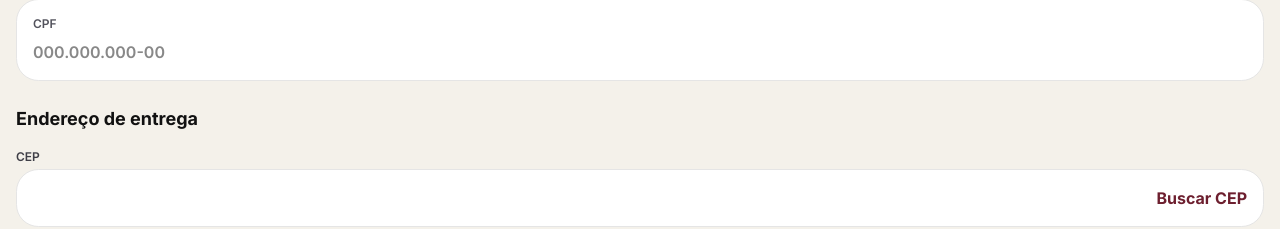
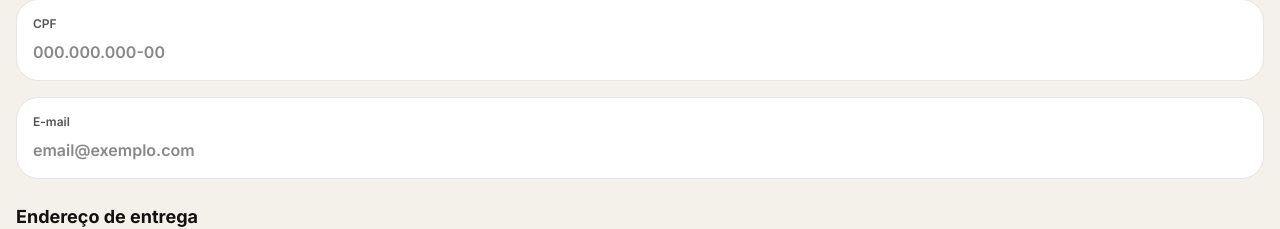
Before and after one commit to Meucardapioapp/meu-cardapio, a Next.js app: page /1/endereco in a window 1280 px wide. Shown: the part 381-610 px from the top of the page. Built offline with nearby package versions, Linux system fonts and the light colour scheme; no server answers; the database is empty.

Commit message:
Google Pay integração

```diff
--- a/app/[slug]/endereco/page.tsx
+++ b/app/[slug]/endereco/page.tsx
@@ -127,6 +127,10 @@ const [numero, setNumero] =
 
 const [cpf, setCpf] =
   useState("")
+
+  const [email, setEmail] = useState("");
+
+const [complemento, setComplemento] = useState("");
 
 const [freteCalculado, setFreteCalculado] =
   useState(false)
@@ -542,6 +546,38 @@ function resetarFrete() {
 
 </div>
 
+<div
+  className="
+    bg-white
+    rounded-xl
+    border
+    p-4
+    mt-4
+  "
+>
+  <p
+    className="
+      text-xs
+      font-semibold
+      mb-2
+      text-zinc-600
+    "
+  >
+    E-mail
+  </p>
+
+  <input
+    value={email}
+    onChange={(e) => setEmail(e.target.value)}
+    placeholder="email@exemplo.com"
+    className="
+      w-full
+      outline-none
+      font-semibold
+    "
+  />
+</div>
+
 <h2
   className="
     font-bold
@@ -670,6 +706,8 @@ function resetarFrete() {
       </p>
 
 <input
+  value={complemento}
+  onChange={(e) => setComplemento(e.target.value)}
   placeholder="Apto 101"
   className="
     w-full
@@ -762,19 +800,6 @@ function resetarFrete() {
     />
 
   </div>
-
-
-
-
-
-
-
-
-
-
-
-
-
 
 </div>
 
@@ -937,20 +962,21 @@ taxaEntrega
   `endereco-${slug}`,
   JSON.stringify({
     nome,
+    email,
     cpf,
     whatsapp,
 
     cep,
     rua,
     numero,
+    complemento,
     bairro,
     cidade,
     estado,
+
     taxaEntrega,
     subtotal,
-      total:
-        subtotal +
-        taxaEntrega,
+    total: subtotal + taxaEntrega,
   })
 )
 
--- a/app/[slug]/pagamento/page.tsx
+++ b/app/[slug]/pagamento/page.tsx
@@ -66,6 +66,9 @@ const [bairro, setBairro] = useState("");
 const [cidade, setCidade] = useState("");
 
 const [estado, setEstado] = useState("");
+const [email, setEmail] = useState("");
+const [cep, setCep] = useState("");
+const [complemento, setComplemento] = useState("");
 
 const [numeroCartao, setNumeroCartao] = useState("");
 const [nomeCartao, setNomeCartao] = useState("");
@@ -103,6 +106,12 @@ setBairro(dados.bairro || "");
 setCidade(dados.cidade || "");
 
 setEstado(dados.estado || "");
+
+setEmail(dados.email || "");
+
+setCep(dados.cep || "");
+
+setComplemento(dados.complemento || "");
 
       setSubtotal(
         Number(
@@ -442,6 +451,7 @@ setQuantidadeItens(
   type: "PAYMENT_GATEWAY",
   parameters: {
     gateway: "pagarme",
+    gatewayMerchantId: "SEU_GATEWAY_MERCHANT_ID",
   },
 },
   },
@@ -801,8 +811,10 @@ const payload = {
 billing: {
   address: {
     line_1: `${rua}, ${numero}`,
-      line_2: bairro,
-      zip_code: "69000000",
+    line_2: complemento
+      ? `${complemento} - ${bairro}`
+      : bairro,
+    zip_code: cep.replace(/\D/g, ""),
       city: cidade,
       state: estado,
       country: "BR",
@@ -845,6 +857,20 @@ if (!token.id) {
   return;
 }
 
+console.log("DADOS ENVIADOS PARA PAGAR.ME", {
+  nome,
+  email,
+  cpf,
+  whatsapp,
+  cep,
+  rua,
+  numero,
+  complemento,
+  bairro,
+  cidade,
+  estado,
+});
+
   const response = await fetch(
     "/api/pagarme/criar-pagamento",
     {
@@ -858,14 +884,17 @@ if (!token.id) {
   pedidoId: pedido.id,
 
   nome,
+  email,
   cpf,
   whatsapp,
 
   rua,
   numero,
+  complemento,
   bairro,
   cidade,
   estado,
+  cep,
 
   paymentMethod: "credit_card",
 
@@ -890,6 +919,20 @@ if (formaPagamento === "google") {
     return;
   }
 
+console.log("DADOS ENVIADOS PARA PAGAR.ME", {
+  nome,
+  email,
+  cpf,
+  whatsapp,
+  cep,
+  rua,
+  numero,
+  complemento,
+  bairro,
+  cidade,
+  estado,
+});
+
   const response = await fetch(
     "/api/pagarme/criar-pagamento",
     {
@@ -903,14 +946,17 @@ if (formaPagamento === "google") {
         pedidoId: pedido.id,
 
 nome,
+email,
 cpf,
 whatsapp,
 
 rua,
 numero,
+complemento,
 bairro,
 cidade,
 estado,
+cep,
 
         paymentMethod: "google_pay",
         googlePayToken,
--- a/app/admin/layout.tsx
+++ b/app/admin/layout.tsx
@@ -44,11 +44,6 @@ const [menuAberto, setMenuAberto] = useState(false)
   {
     nome: "Aparência",
     link: "/admin/aparencia",
-  },
-
-{
-    nome: "Importar Cardápio",
-    link: "/admin/importar-cardapio",
   },
 
   {
```
Lines whose indentation alone changed are shown as unchanged.
